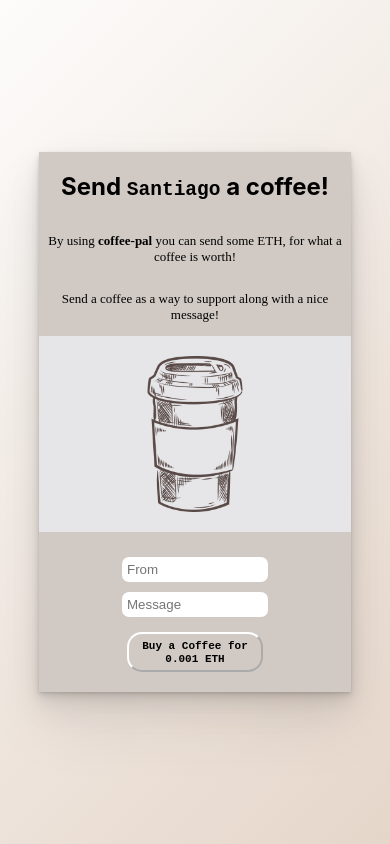
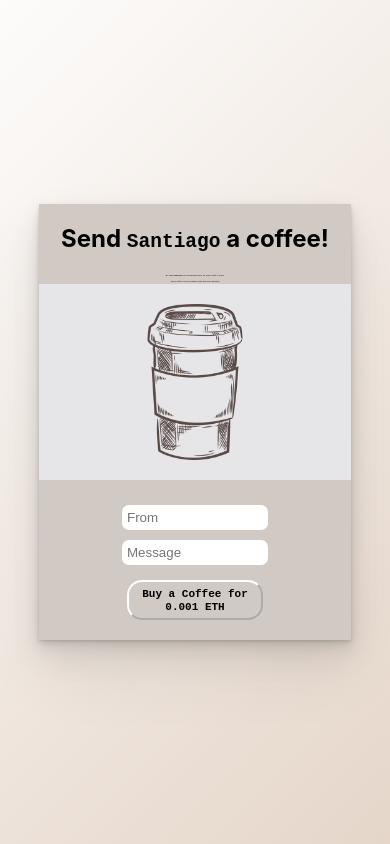
Before and after one commit to santiagoagullar/buy-me-a-coffee, a React (Create React App) app in the folder client/: page / in a window 390 px wide. Shown: the top 844 px of the page. Built offline with nearby package versions, Linux system fonts and the light colour scheme; a web font is replaced by a local one.

Commit message:
font-size test

```diff
--- a/client/src/components/container/Header/Header.scss
+++ b/client/src/components/container/Header/Header.scss
@@ -186,10 +186,10 @@ main {
 			justify-content: center;
 
 			p {
-				font-size: 15px;
+				font-size: 5px;
 
 				@media(max-width:654px) {
-					font-size: 13px;
+					font-size: 2px;
 				}
 			}
 		}
```
